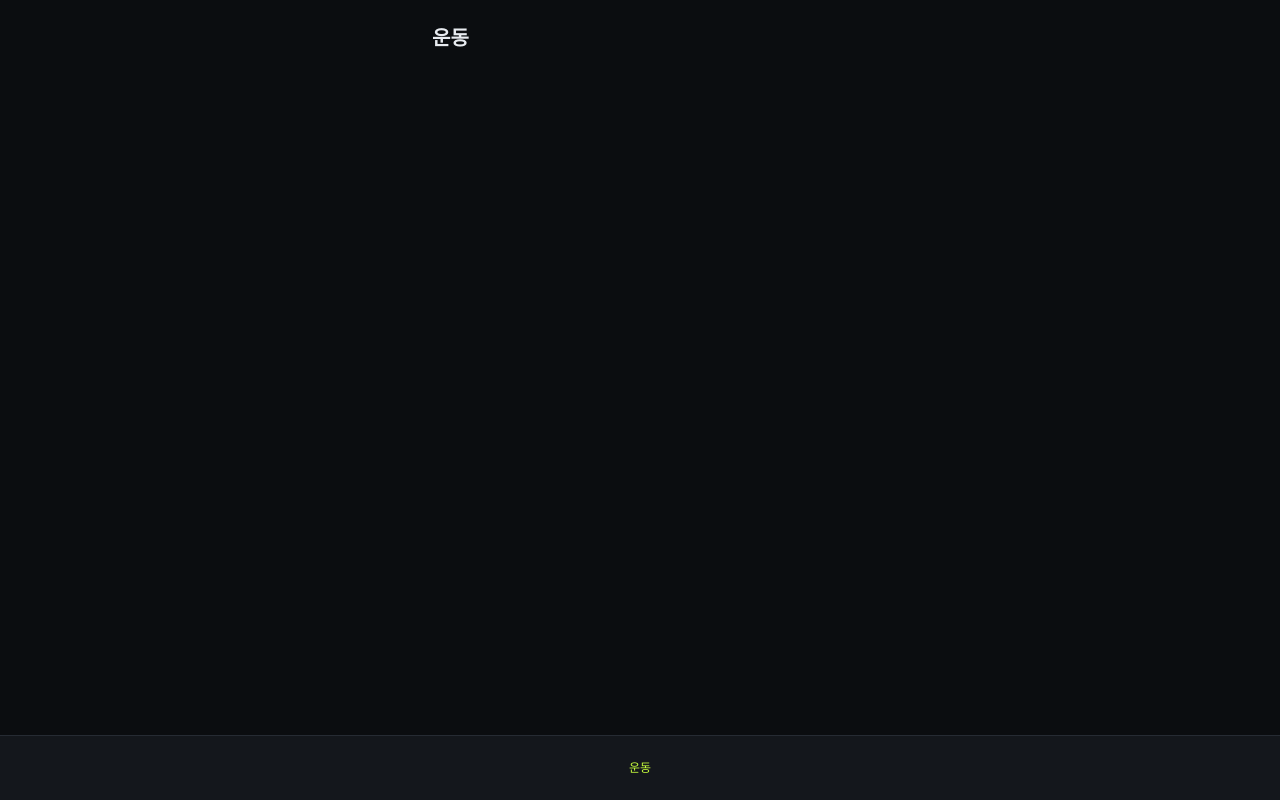
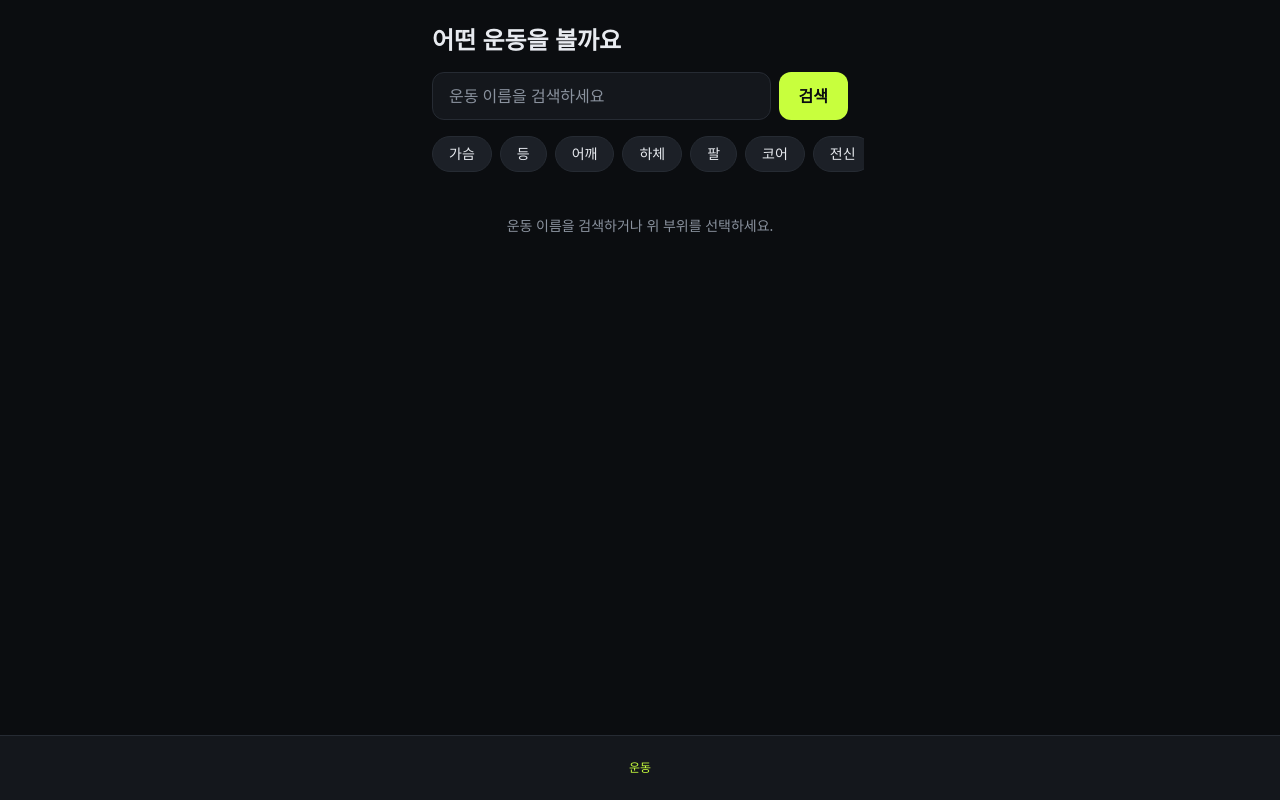
Before and after one commit to ZIZONJIHUN/HEALTH, a Next.js app: page / in a window 1280 px wide. Built offline with nearby package versions, Linux system fonts and the light colour scheme.

Commit message:
feat: 운동 탭 화면 추가 (검색창, 카테고리 칩, 썸네일 그리드)

```diff
--- /dev/null
+++ b/src/app/(tabs)/error.tsx
@@ -0,0 +1,29 @@
+'use client'
+
+/**
+ * reset() 은 에러 상태만 지우고 서버 데이터를 재요청하지 않는다.
+ * 네트워크 실패 회복에는 재요청이 필요하므로 unstable_retry() 를 쓴다.
+ */
+export default function TabsError({
+  unstable_retry,
+}: {
+  error: Error & { digest?: string }
+  unstable_retry: () => void
+}) {
+  return (
+    <div
+      data-testid="error-state"
+      className="rounded-xl border border-danger/40 bg-danger/10 p-5 text-center"
+    >
+      <p className="text-sm text-text">영상을 불러오지 못했어요.</p>
+      <p className="mt-1 text-xs text-muted">네트워크를 확인한 뒤 다시 시도해 주세요.</p>
+      <button
+        type="button"
+        onClick={() => unstable_retry()}
+        className="mt-4 h-10 rounded-xl bg-accent px-5 text-sm font-semibold text-bg"
+      >
+        다시 시도
+      </button>
+    </div>
+  )
+}
--- a/src/app/(tabs)/page.tsx
+++ b/src/app/(tabs)/page.tsx
@@ -1,3 +1,35 @@
-export default function ExercisePage() {
-  return <h1 className="text-xl font-bold">운동</h1>
+import CategoryChips from '@/components/CategoryChips'
+import EmptyState from '@/components/EmptyState'
+import QuotaBanner from '@/components/QuotaBanner'
+import SearchBar from '@/components/SearchBar'
+import VideoGrid from '@/components/VideoGrid'
+import { getVideos } from '@/lib/videoSearch'
+
+export default async function ExercisePage({
+  searchParams,
+}: {
+  searchParams: Promise<{ q?: string }>
+}) {
+  const { q = '' } = await searchParams
+  const result = q.trim() ? await getVideos(q) : null
+
+  return (
+    <div className="space-y-4">
+      <h1 className="text-2xl font-bold">어떤 운동을 볼까요</h1>
+      <SearchBar defaultValue={q} />
+      <CategoryChips />
+
+      {result?.quotaExceeded ? <QuotaBanner /> : null}
+
+      {result === null ? (
+        <p className="pt-6 text-center text-sm text-muted">
+          운동 이름을 검색하거나 위 부위를 선택하세요.
+        </p>
+      ) : result.videos.length === 0 ? (
+        <EmptyState query={result.query} />
+      ) : (
+        <VideoGrid query={result.query} videos={result.videos} />
+      )}
+    </div>
+  )
 }
--- /dev/null
+++ b/src/components/CategoryChips.tsx
@@ -0,0 +1,19 @@
+import Link from 'next/link'
+import { BODY_PARTS } from '@/data/categories'
+
+export default function CategoryChips() {
+  return (
+    <ul className="-mx-4 flex gap-2 overflow-x-auto px-4 pb-1">
+      {BODY_PARTS.map((part) => (
+        <li key={part.id} className="shrink-0">
+          <Link
+            href={`/?q=${encodeURIComponent(part.query)}`}
+            className="inline-flex h-9 items-center rounded-full border border-border bg-surface2 px-4 text-sm text-text"
+          >
+            {part.label}
+          </Link>
+        </li>
+      ))}
+    </ul>
+  )
+}
--- /dev/null
+++ b/src/components/EmptyState.tsx
@@ -0,0 +1,25 @@
+import Link from 'next/link'
+import { POPULAR_EXERCISES } from '@/data/categories'
+
+export default function EmptyState({ query }: { query: string }) {
+  return (
+    <div data-testid="empty-state" className="rounded-xl border border-border bg-surface p-5">
+      <p className="text-sm text-text">
+        <span className="font-semibold">{query}</span> 에 맞는 쇼츠를 찾지 못했어요.
+      </p>
+      <p className="mt-1 text-xs text-muted">철자를 확인하거나 아래 운동을 눌러보세요.</p>
+      <ul className="mt-3 flex flex-wrap gap-2">
+        {POPULAR_EXERCISES.slice(0, 6).map((name) => (
+          <li key={name}>
+            <Link
+              href={`/?q=${encodeURIComponent(name)}`}
+              className="inline-flex h-8 items-center rounded-full border border-border bg-surface2 px-3 text-xs text-text"
+            >
+              {name}
+            </Link>
+          </li>
+        ))}
+      </ul>
+    </div>
+  )
+}
--- /dev/null
+++ b/src/components/QuotaBanner.tsx
@@ -0,0 +1,10 @@
+export default function QuotaBanner() {
+  return (
+    <p
+      data-testid="quota-banner"
+      className="rounded-xl border border-danger/40 bg-danger/10 px-4 py-3 text-xs text-text"
+    >
+      검색 한도에 걸렸어요. 이미 찾아둔 운동은 계속 볼 수 있습니다.
+    </p>
+  )
+}
--- /dev/null
+++ b/src/components/SearchBar.tsx
@@ -0,0 +1,21 @@
+/** GET 폼이라 자바스크립트 없이도 동작하고, 검색 상태가 URL에 남는다. */
+export default function SearchBar({ defaultValue = '' }: { defaultValue?: string }) {
+  return (
+    <form action="/" method="get" role="search" className="flex gap-2">
+      <input
+        type="search"
+        name="q"
+        defaultValue={defaultValue}
+        placeholder="운동 이름을 검색하세요"
+        aria-label="운동 이름"
+        className="h-12 min-w-0 flex-1 rounded-xl border border-border bg-surface px-4 text-text placeholder:text-muted focus:border-accent focus:outline-none"
+      />
+      <button
+        type="submit"
+        className="h-12 shrink-0 rounded-xl bg-accent px-5 font-semibold text-bg"
+      >
+        검색
+      </button>
+    </form>
+  )
+}
--- /dev/null
+++ b/src/components/VideoGrid.tsx
@@ -0,0 +1,29 @@
+import Image from 'next/image'
+import Link from 'next/link'
+import { formatDuration } from '@/lib/duration'
+import type { ShortVideo } from '@/lib/types'
+
+export default function VideoGrid({ query, videos }: { query: string; videos: ShortVideo[] }) {
+  return (
+    <ul className="grid grid-cols-2 gap-3">
+      {videos.map((video, index) => (
+        <li key={video.id}>
+          <Link
+            href={`/feed?q=${encodeURIComponent(query)}&i=${index}`}
+            data-testid="video-card"
+            className="block"
+          >
+            <div className="relative aspect-[9/16] overflow-hidden rounded-xl bg-surface2">
+              <Image src={video.thumbnailUrl} alt="" fill sizes="50vw" className="object-cover" />
+              <span className="absolute bottom-1 right-1 rounded bg-black/70 px-1.5 py-0.5 text-[11px] text-text">
+                {formatDuration(video.durationSeconds)}
+              </span>
+            </div>
+            <p className="mt-1.5 line-clamp-2 text-sm text-text">{video.title}</p>
+            <p className="mt-0.5 text-xs text-muted">{video.channelTitle}</p>
+          </Link>
+        </li>
+      ))}
+    </ul>
+  )
+}
--- /dev/null
+++ b/src/data/categories.ts
@@ -0,0 +1,33 @@
+export const BODY_PARTS = [
+  { id: 'chest', label: '가슴', query: '가슴 운동' },
+  { id: 'back', label: '등', query: '등 운동' },
+  { id: 'shoulder', label: '어깨', query: '어깨 운동' },
+  { id: 'legs', label: '하체', query: '하체 운동' },
+  { id: 'arms', label: '팔', query: '팔 운동' },
+  { id: 'core', label: '코어', query: '코어 운동' },
+  { id: 'full', label: '전신', query: '전신 운동' },
+] as const
+
+/** 캐시 시드와 추천 검색어에 함께 쓴다. */
+export const POPULAR_EXERCISES = [
+  '스쿼트',
+  '벤치프레스',
+  '데드리프트',
+  '풀업',
+  '랫풀다운',
+  '오버헤드프레스',
+  '바벨로우',
+  '덤벨플라이',
+  '레그프레스',
+  '런지',
+  '플랭크',
+  '사이드레터럴레이즈',
+  '바이셉컬',
+  '트라이셉스익스텐션',
+  '힙쓰러스트',
+  '레그컬',
+  '케이블크로스오버',
+  '친업',
+  '버피',
+  '마운틴클라이머',
+] as const
```
